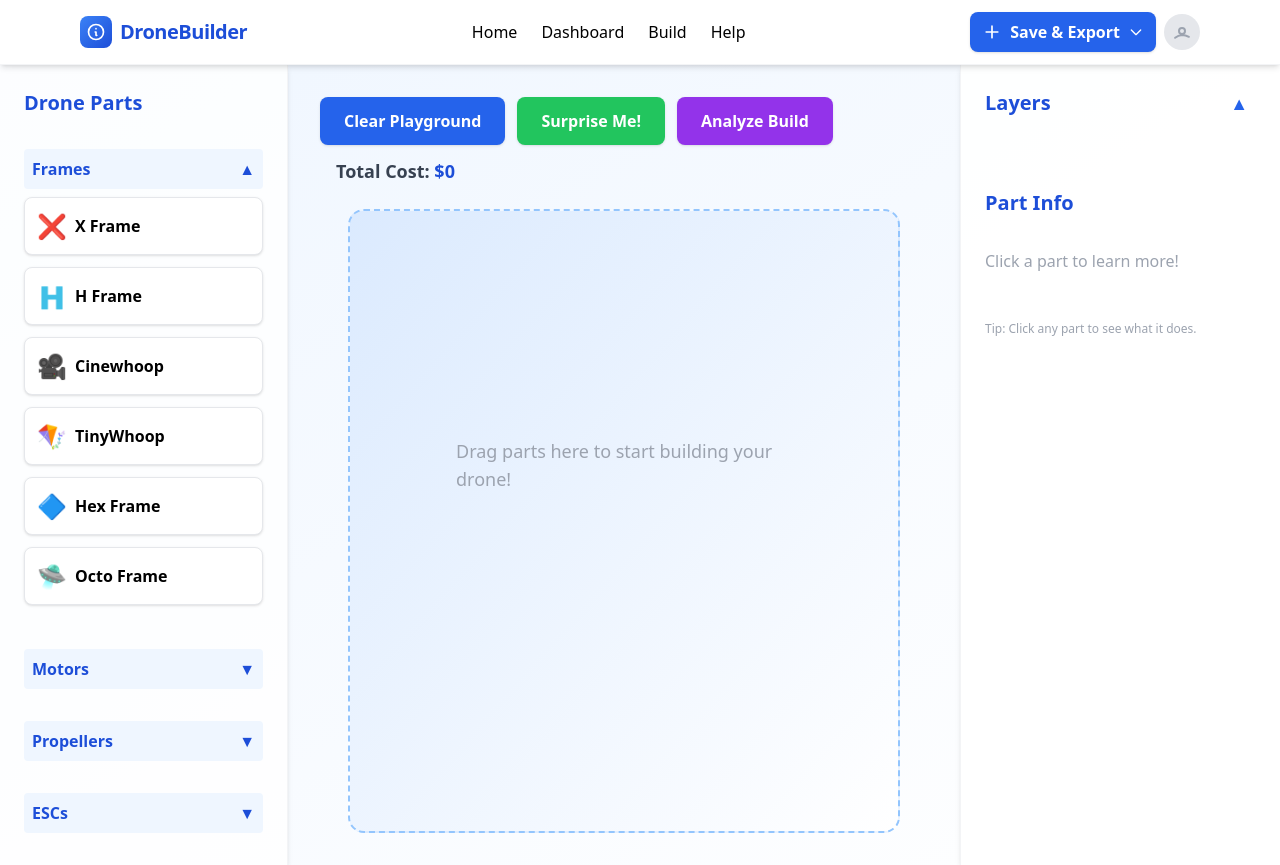
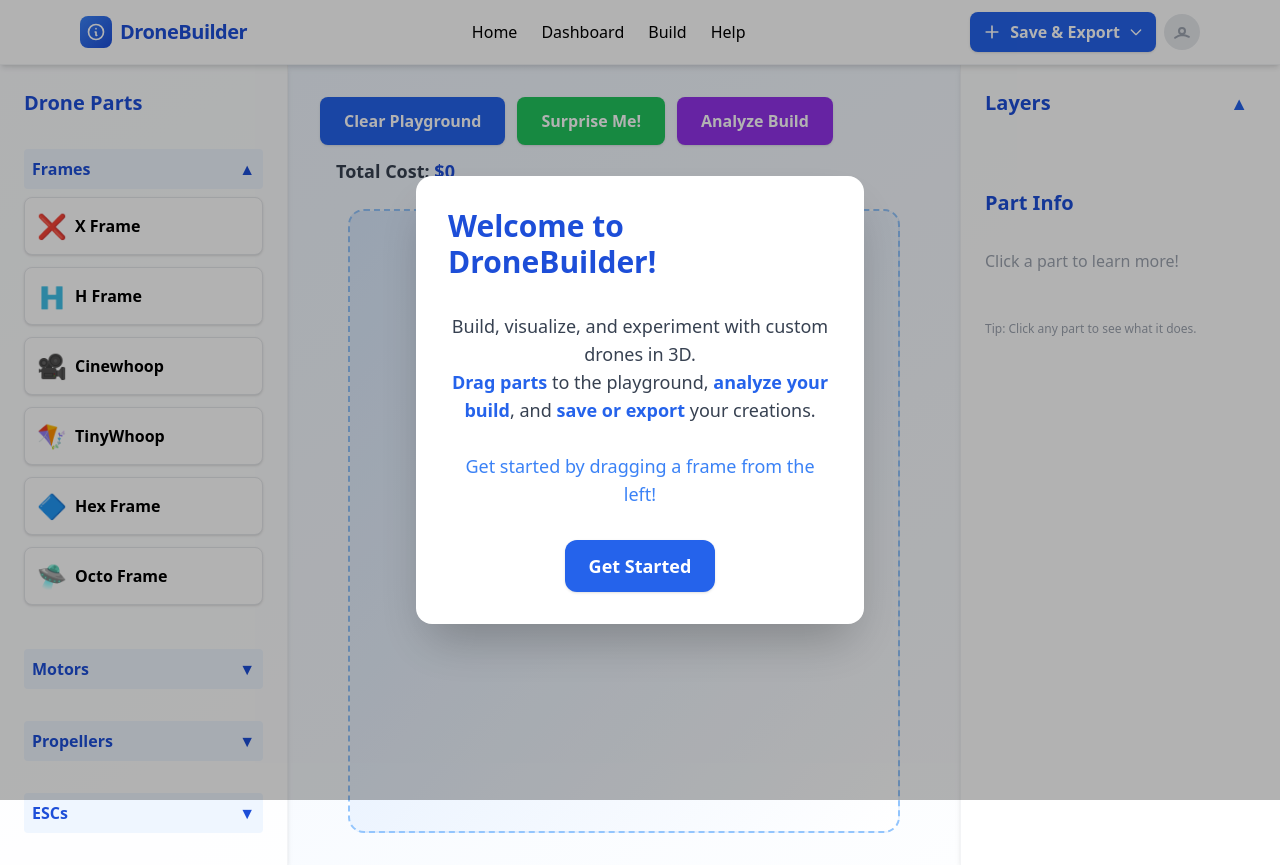
Before and after one commit to gladosLabs/drone_builder, a Next.js app: page /dashboard in a window 1280 px wide. Built offline with nearby package versions, Linux system fonts and the light colour scheme.

Commit message:
add get started splash screen

```diff
--- a/pages/dashboard.jsx
+++ b/pages/dashboard.jsx
@@ -328,12 +328,16 @@ const Dashboard = forwardRef(function Dashboard(props, ref) {
 
   // On mount: onboarding and load user
   useEffect(() => {
-    if (!localStorage.getItem("onboarded")) setShowOnboarding(true);
     const u = localStorage.getItem("user");
     if (u) setUser(JSON.parse(u));
+    else setShowOnboarding(true);
     const builds = localStorage.getItem("builds");
     if (builds) setSavedBuilds(JSON.parse(builds));
   }, []);
+
+  function handleOnboardingDone() {
+    setShowOnboarding(false);
+  }
 
   // Cost estimate
   const totalCost = canvasParts.reduce((sum, p) => sum + (p.cost || 0), 0);
@@ -706,6 +710,20 @@ const Dashboard = forwardRef(function Dashboard(props, ref) {
           </div>
         </div>
       )}
+      {showOnboarding && !user && (
+        <div className="fixed inset-0 flex items-center justify-center z-50 bg-black/30">
+          <div className="bg-white rounded-2xl shadow-2xl p-8 max-w-md w-full flex flex-col items-center gap-6">
+            <div className="text-3xl font-extrabold text-blue-700 mb-2">Welcome to DroneBuilder!</div>
+            <div className="text-gray-700 text-lg text-center mb-2">
+              Build, visualize, and experiment with custom drones in 3D.<br/>
+              <span className="font-semibold text-blue-600">Drag parts</span> to the playground, <span className="font-semibold text-blue-600">analyze your build</span>, and <span className="font-semibold text-blue-600">save or export</span> your creations.<br/>
+              <br/>
+              <span className="text-blue-500">Get started by dragging a frame from the left!</span>
+            </div>
+            <button className="px-6 py-3 rounded-xl bg-blue-600 text-white font-bold text-lg shadow hover:bg-blue-700 transition" onClick={handleOnboardingDone}>Get Started</button>
+          </div>
+        </div>
+      )}
     </DndContext>
   );
 });
```
